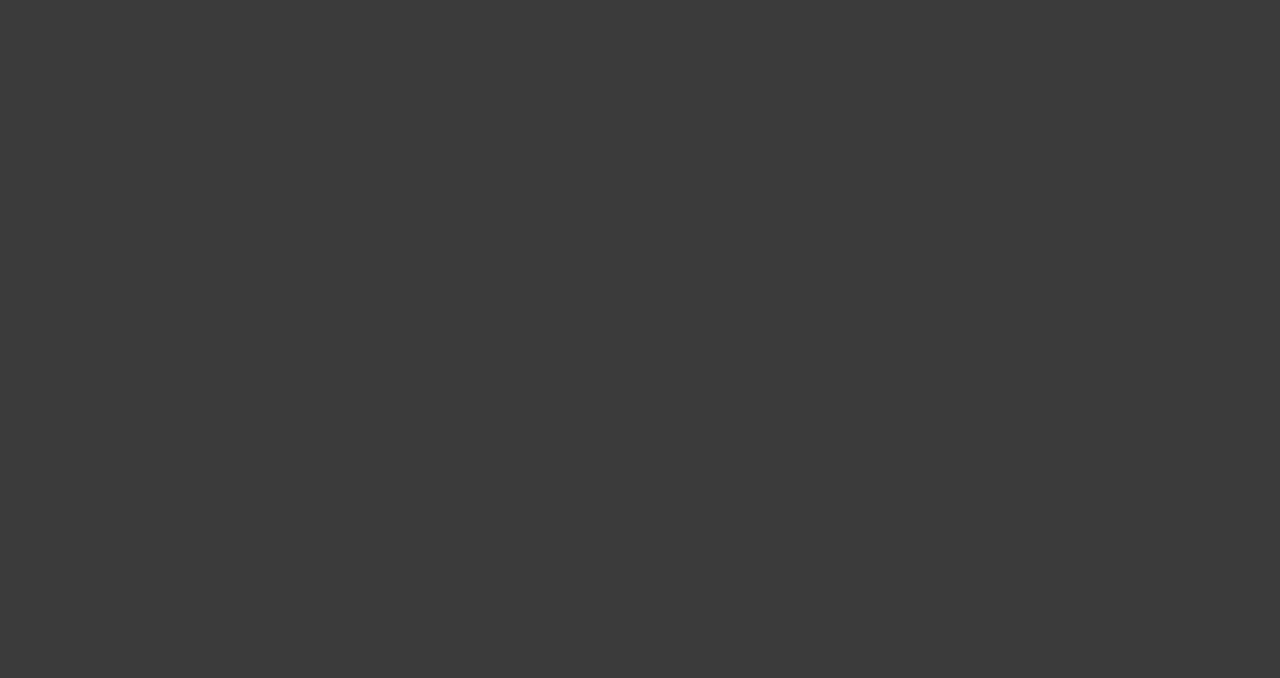
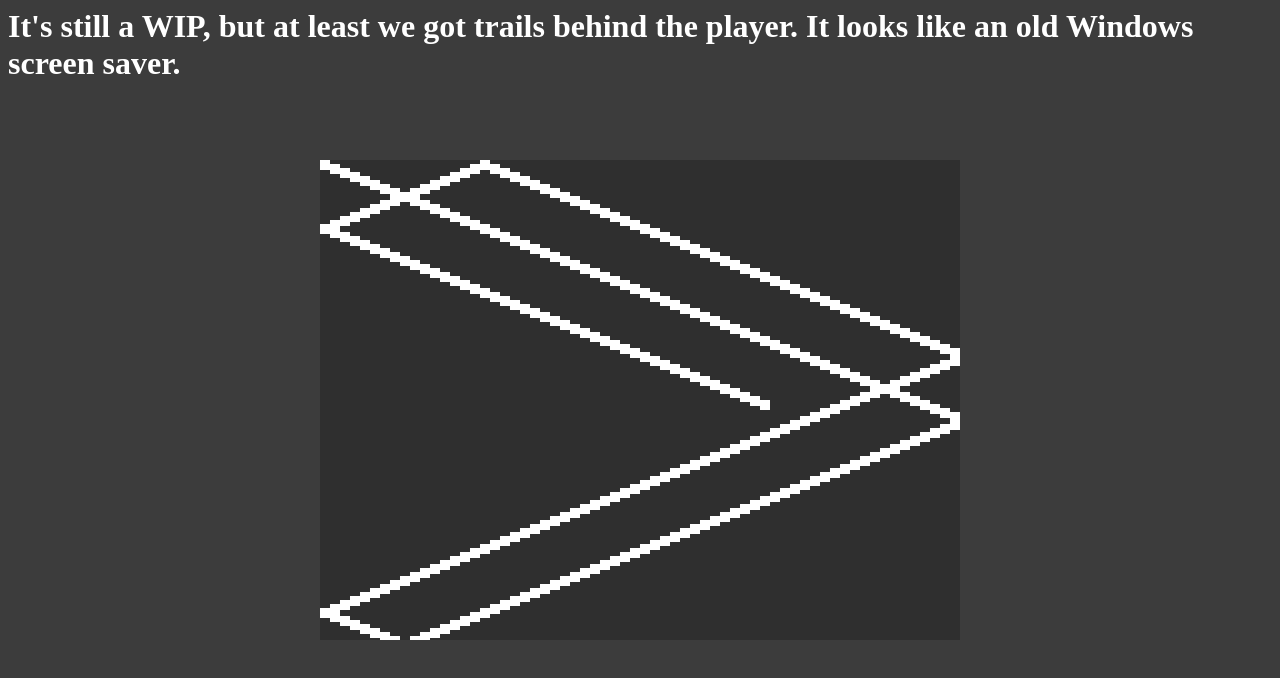
Before and after one commit to aarocka/snake, a website: page index.html in a window 1280 px wide. Drawn offline with Linux system fonts and the light colour scheme.

Commit message:
Uploaded last working version

```diff
--- a/index.html
+++ b/index.html
@@ -14,7 +14,64 @@
 		</style>
 	</head>
 	<body>
+		<h1 style="color:white;">It's still a WIP, but at least we got trails behind the player. It looks like an old Windows screen saver.</h1>
 		<canvas id="game" width="640" height="480"></canvas>
-		<script type="text/javascript" src="game.js"></script>
+		<script type="text/javascript">
+			var canvas = document.getElementById("game");
+			var ctx = canvas.getContext("2d");
+
+			//draws a black background
+
+			//draws a black background
+			//Ok wtf this function works
+
+			function drawBackground(){
+				ctx.fillStyle = '#2F2F2F'
+				ctx.fillRect(0,0,canvas.width,canvas.height);
+			};
+
+			//yet this one doesn't
+			/*
+			function drawBackground(){
+				ctx.rect(0,0,canvas.width,canvas.height);
+				ctx.fillStyle = '#2F2F2F'
+				ctx.fill();
+			};
+			*/
+			//JS Y U NO WORK!!!
+
+			//set's up the player
+			var player = {
+				x:0,
+				y:0,
+				vx: 10,
+				vy: 4,
+				size:10,
+				color:'white',
+				draw : function(){
+					ctx.rect(this.x, this.y, this.size, this.size);
+					ctx.fillStyle = this.color;
+					ctx.fill();
+				}
+			};
+
+			function draw(){
+				ctx.clearRect(0,0,canvas.width,canvas.height);
+				drawBackground();
+				player.draw();
+				player.x += player.vx;
+				player.y += player.vy;
+				if (player.y + player.vy > canvas.height || player.y + player.vy < 0) {
+			  		player.vy = -player.vy;
+				}
+				if (player.x + player.vx > canvas.width || player.x + player.vx < 0) {
+			  		player.vx = -player.vx;
+				}
+				raf = window.requestAnimationFrame(draw);
+			};
+			drawBackground();
+			player.draw();
+			draw();
+		</script>
 	</body>
 </html>
```
